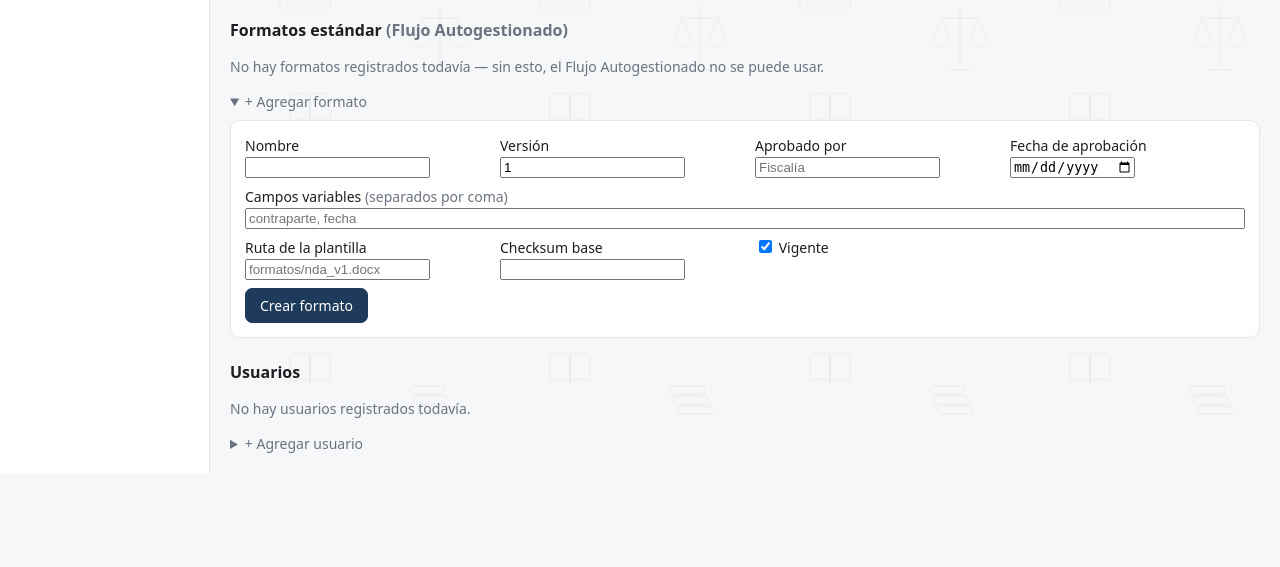
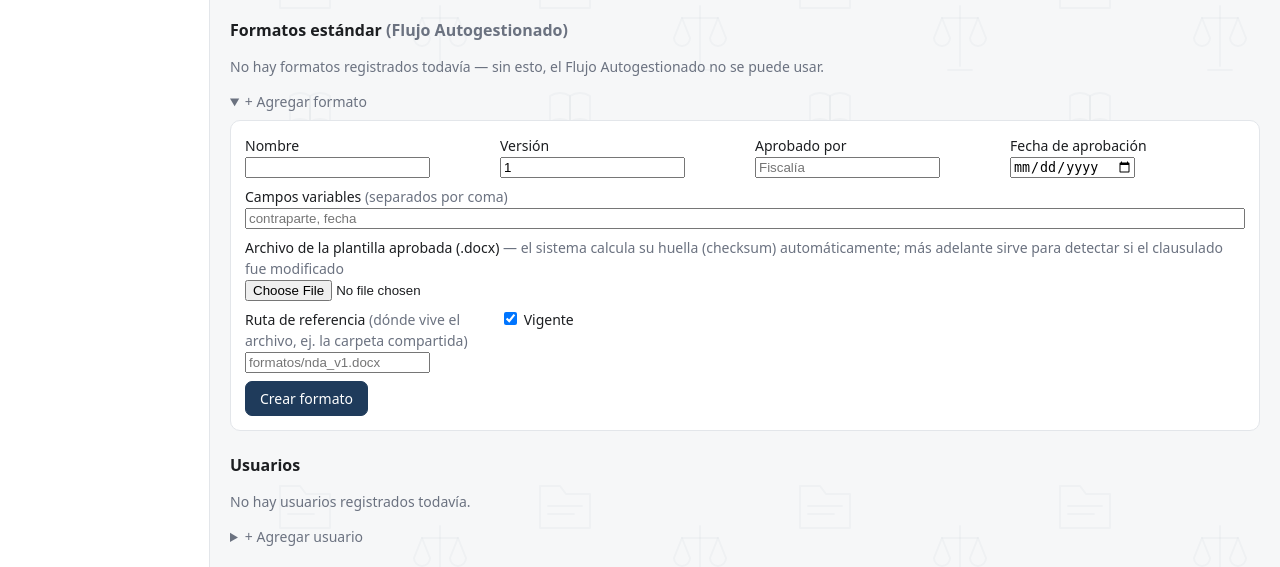
Before and after one commit to insigne123/docs-cy-app, a Python web app: template app/web/templates/catalogos.html in a window 1280 px wide. Shown: the part 584-1151 px from the top of the page. Before the commit the page ends 1058 px from the top, so only its background shows below. Run offline with Jinja, Linux system fonts and the light colour scheme; the template is opened without the code that fills it, so the values that code supplies are empty.

Commit message:
Calcular el checksum del formato automaticamente desde el archivo subido
El formulario "+ Agregar formato" de Administracion pedia pegar a mano un
"Checksum base" (un hash SHA-256), algo que ningun usuario puede calcular
sin herramientas de desarrollador. Ese campo existe para poder detectar mas
adelante, en el Flujo Autogestionado, si el clausulado del contrato firmado
coincide exactamente con la plantilla aprobada.

Se reemplazo el campo de texto por un selector de archivo (.docx/.doc/.pdf):
el servidor lee el archivo subido y calcula su SHA-256 con
services/formatos.sha256_bytes (la misma funcion que ya usaba
POST /formatos/{id}/verificar), sin guardar el archivo en disco — Cloud Run
no tiene almacenamiento persistente entre despliegues, asi que solo se
calcula el hash en memoria; "Ruta de referencia" queda como el lugar donde
vive el archivo real (ej. una carpeta compartida).

Verificado con la prueba existente ajustada para subir un archivo en vez de
pasar el checksum a mano (95 pruebas siguen pasando) y visualmente en el
navegador.

Co-Authored-By: Claude Sonnet 5 <noreply@anthropic.com>

```diff
--- a/app/web/templates/catalogos.html
+++ b/app/web/templates/catalogos.html
@@ -75,7 +75,7 @@
 
 <details {{ 'open' if not formatos }} style="margin-top:8px">
 <summary class="muted" style="cursor:pointer">+ Agregar formato</summary>
-<form method="post" action="/panel/catalogos/formatos" class="grid2" style="display:grid;margin-top:8px">
+<form method="post" action="/panel/catalogos/formatos" enctype="multipart/form-data" class="grid2" style="display:grid;margin-top:8px">
   <label>Nombre <input type="text" name="nombre" required></label>
   <label>Versión <input type="number" name="version" value="1" min="1"></label>
   <label>Aprobado por <input type="text" name="aprobado_por" required placeholder="Fiscalía"></label>
@@ -83,8 +83,13 @@
   <label style="grid-column:1/-1">Campos variables <span class="muted">(separados por coma)</span>
     <input type="text" name="campos_variables" style="width:100%" placeholder="contraparte, fecha">
   </label>
-  <label>Ruta de la plantilla <input type="text" name="ruta_plantilla" required placeholder="formatos/nda_v1.docx"></label>
-  <label>Checksum base <input type="text" name="checksum_base" required></label>
+  <label style="grid-column:1/-1">Archivo de la plantilla aprobada (.docx)
+    <span class="muted">— el sistema calcula su huella (checksum) automáticamente; más adelante sirve para detectar si el clausulado fue modificado</span>
+    <input type="file" name="plantilla_archivo" accept=".docx,.doc,.pdf" required style="width:100%">
+  </label>
+  <label>Ruta de referencia <span class="muted">(dónde vive el archivo, ej. la carpeta compartida)</span>
+    <input type="text" name="ruta_plantilla" required placeholder="formatos/nda_v1.docx">
+  </label>
   <label style="flex-direction:row;align-items:center;gap:6px">
     <input type="checkbox" name="vigente" value="1" checked> Vigente
   </label>
```
Also changed, not shown: app/web/routes.py (+8 -4 lines), tests/test_web_modulos.py (+8 -1 lines).
